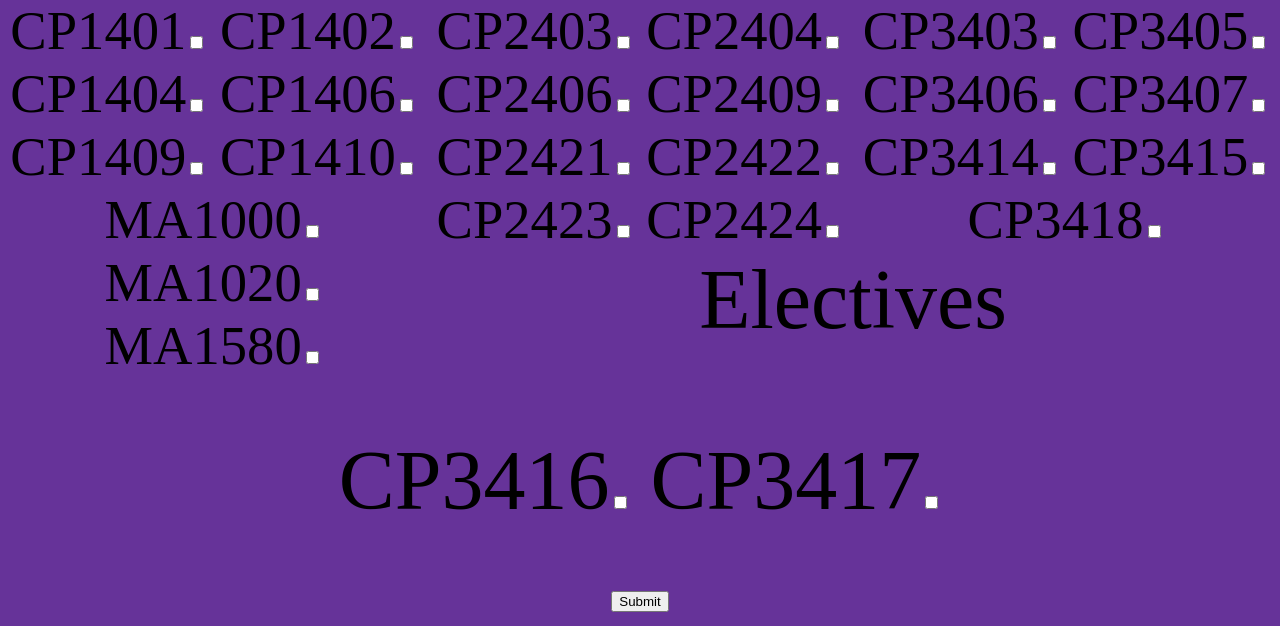
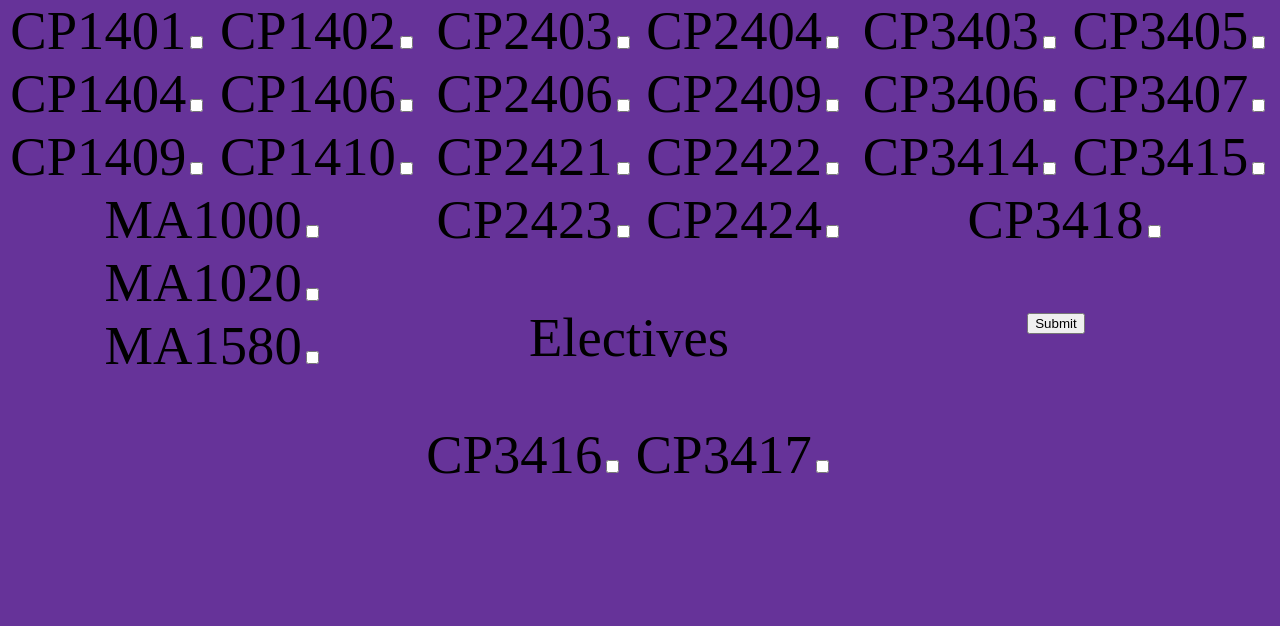
Before and after one commit to soputan12/study_planner, a Flask app: page / in a window 1280 px wide. Shown: the part 749-1375 px from the top of the page. After the commit the page ends 1223 px from the top, so only its background shows below. Run offline with Flask 2, Linux system fonts and the light colour scheme.

Commit message:
Format Elective title

```diff
--- a/app/routes.py
+++ b/app/routes.py
@@ -20,5 +20,5 @@ def index():
 def results(subject_timetable):
     # print(f"output: {subject_timetable}, {len(subject_timetable)}")
     # print(', '.join(subject_timetable[0])) # printing without [] and ""
-    return render_template('results.html', title='Results')
-    # return f"RESULTS PAGE \nOutput: {subject_timetable}, {len(subject_timetable)}"
+    #return render_template('results.html', title='Results')
+    return f"RESULTS PAGE \nOutput: {subject_timetable}, {len(subject_timetable)}"
--- a/app/static/style.css
+++ b/app/static/style.css
@@ -41,3 +41,10 @@ main {
     text-align: center;
     font-size: 0.65em;
 }
+
+#Electives{
+    margin-top: auto;
+    float: left;
+    text-align: center;
+    font-size: 0.65em;
+}
```
